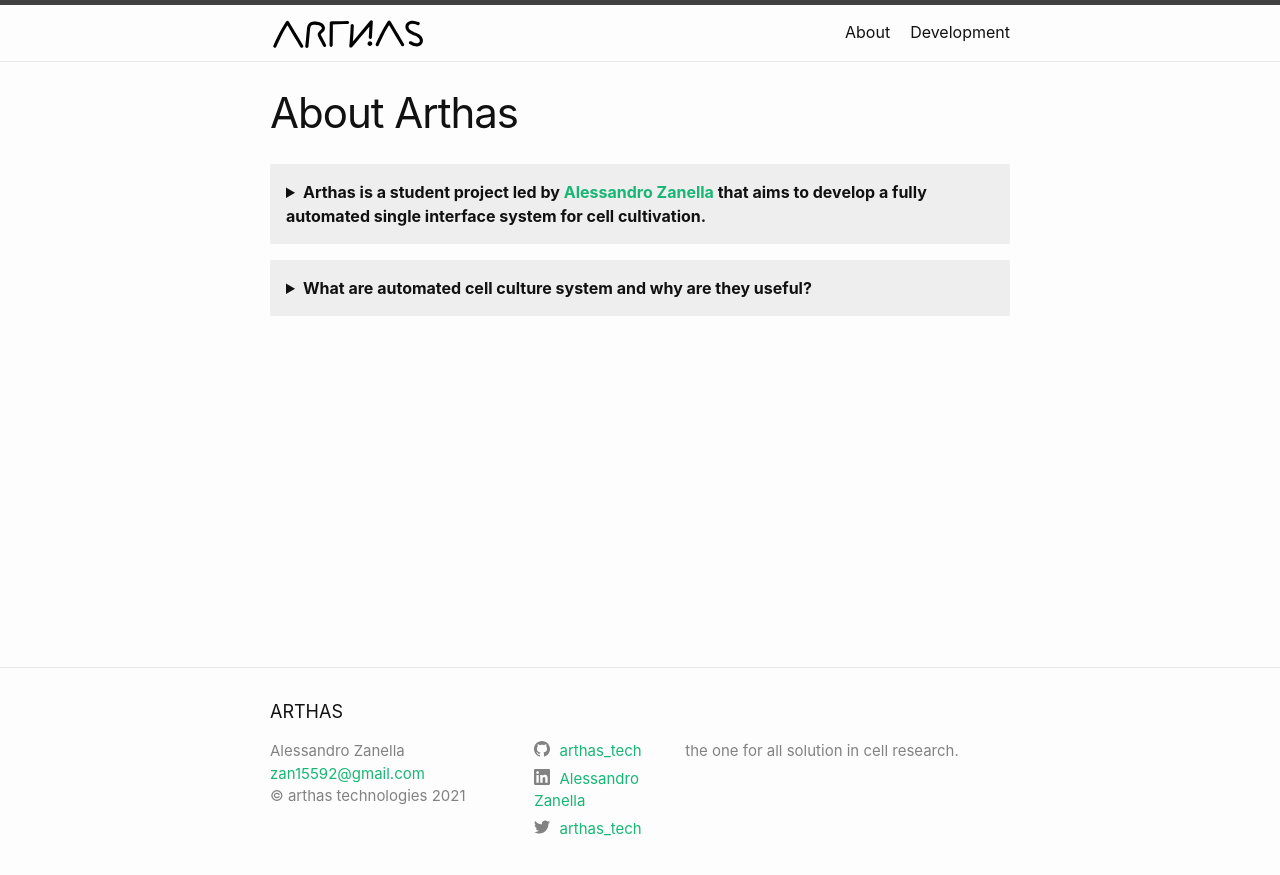
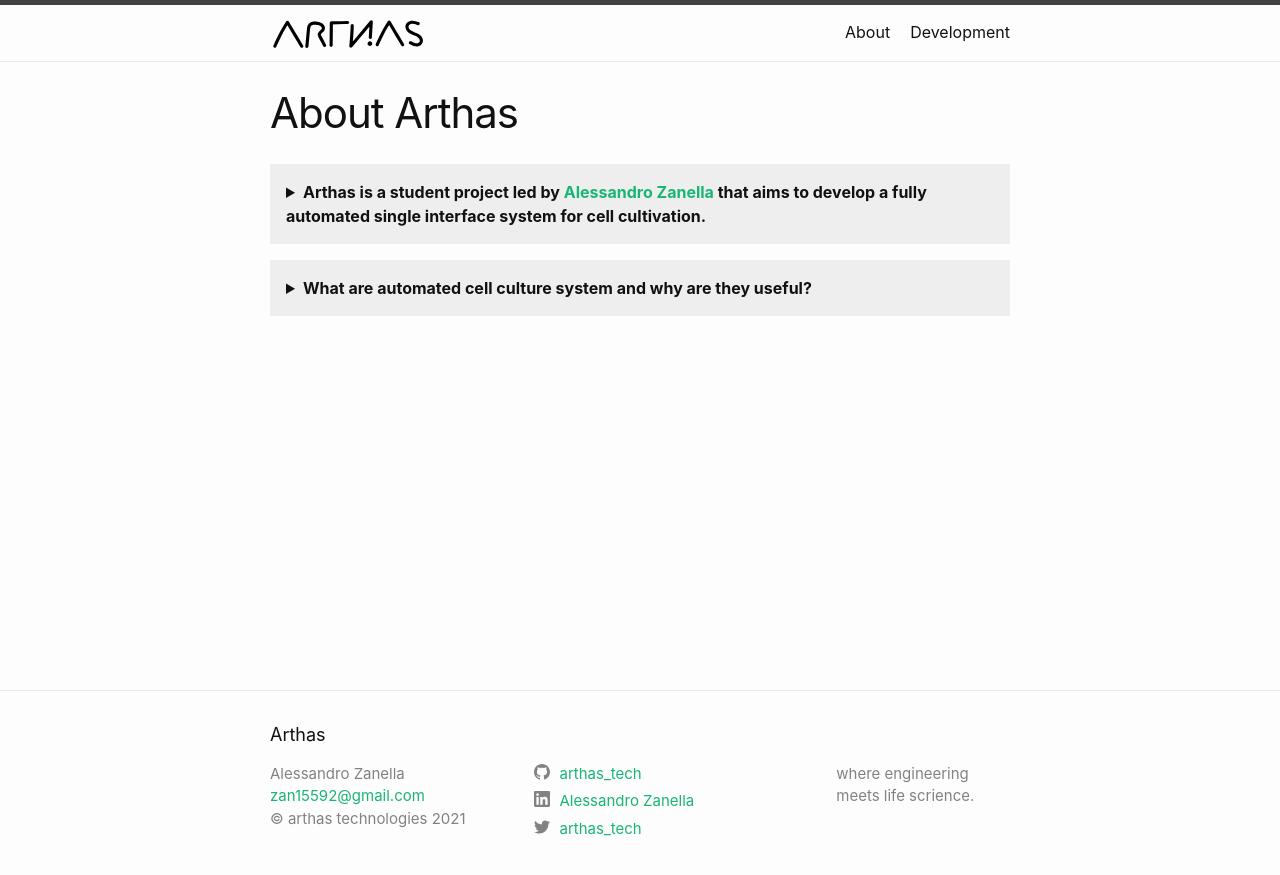
Before and after one commit to arthas-technologies/arthas-technologies.github.io, a Jekyll site: the page built from about/about.html, in a window 1280 px wide. Shown: the top 875 px of the page. Built offline with Jekyll 4.4.1, drawn with Linux system fonts in a browser that asks for light colours.

Commit message:
minor changes

```diff
--- a/_config.yml
+++ b/_config.yml
@@ -18,10 +18,10 @@
 # You can create any custom variable you would like, and they will be accessible
 # in the templates via {{ site.myvariable }}.
 
-title: ARTHAS
+title: Arthas
 email: zan15592@gmail.com
 description: >- # this means to ignore newlines until "baseurl:"
-  the one for all solution in cell research.
+  where engineering meets life scrience.
 baseurl: "" # the subpath of your site, e.g. /blog
 url: "https://arthas-technologies.github.io" # the base hostname & protocol for your site, e.g. http://example.com
 twitter_username: arthas_tech
--- a/_sass/minima/_layout.scss
+++ b/_sass/minima/_layout.scss
@@ -140,13 +140,13 @@
 }
 
 .footer-col-2 {
-  width: -webkit-calc(20% - (#{$spacing-unit} / 2));
-  width:         calc(20% - (#{$spacing-unit} / 2));
+  width: -webkit-calc(40% - (#{$spacing-unit} / 2));
+  width:         calc(40% - (#{$spacing-unit} / 2));
 }
 
 .footer-col-3 {
-  width: -webkit-calc(45% - (#{$spacing-unit} / 2));
-  width:         calc(45% - (#{$spacing-unit} / 2));
+  width: -webkit-calc(25% - (#{$spacing-unit} / 2));
+  width:         calc(25% - (#{$spacing-unit} / 2));
 }
 
 @include media-query($on-laptop) {
--- a/about/about.html
+++ b/about/about.html
@@ -26,10 +26,10 @@ paper: https://journals.sagepub.com/doi/full/10.1177/2472630317712220
 <p>The protoype will be build with help of the Arduino & Raspberry Pi plattform. and will cover the vast majority of key features that a automated cell culture system should have.</p>
 
 <ul>
-    <li>Freezer/Refridgerator <li>
+    <li>Liquid & culture Handling</li>
     <li>Aseptic Techniques (Conform BLS Chart)</li>
     <li>Incubator (CO2, Oxygen, Humidity, Temperature, Light)</li>
-    <li>Freezer/Refridgerator <li>
+    <li>Cell Freezer/Refridgerator</li>
 </ul>
 </details>
 <details>
```
